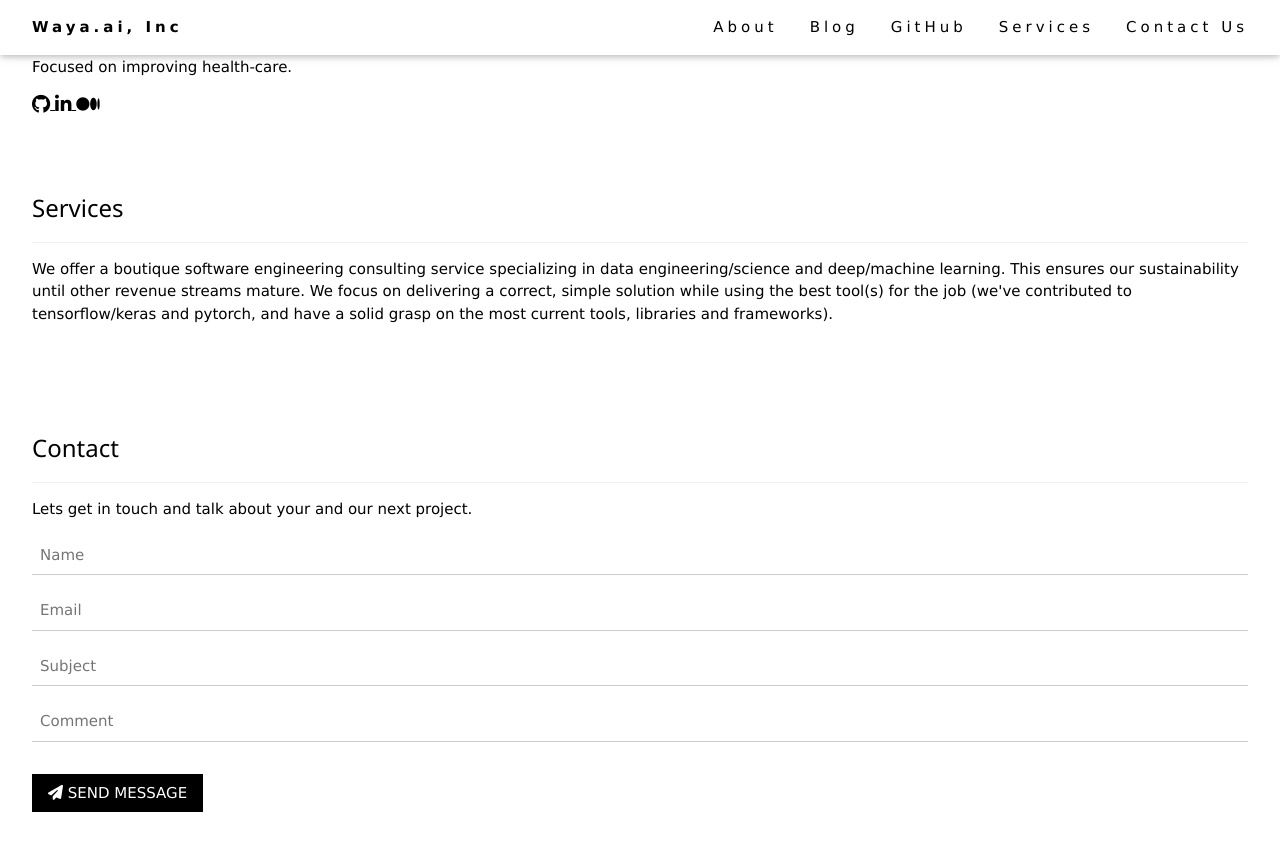
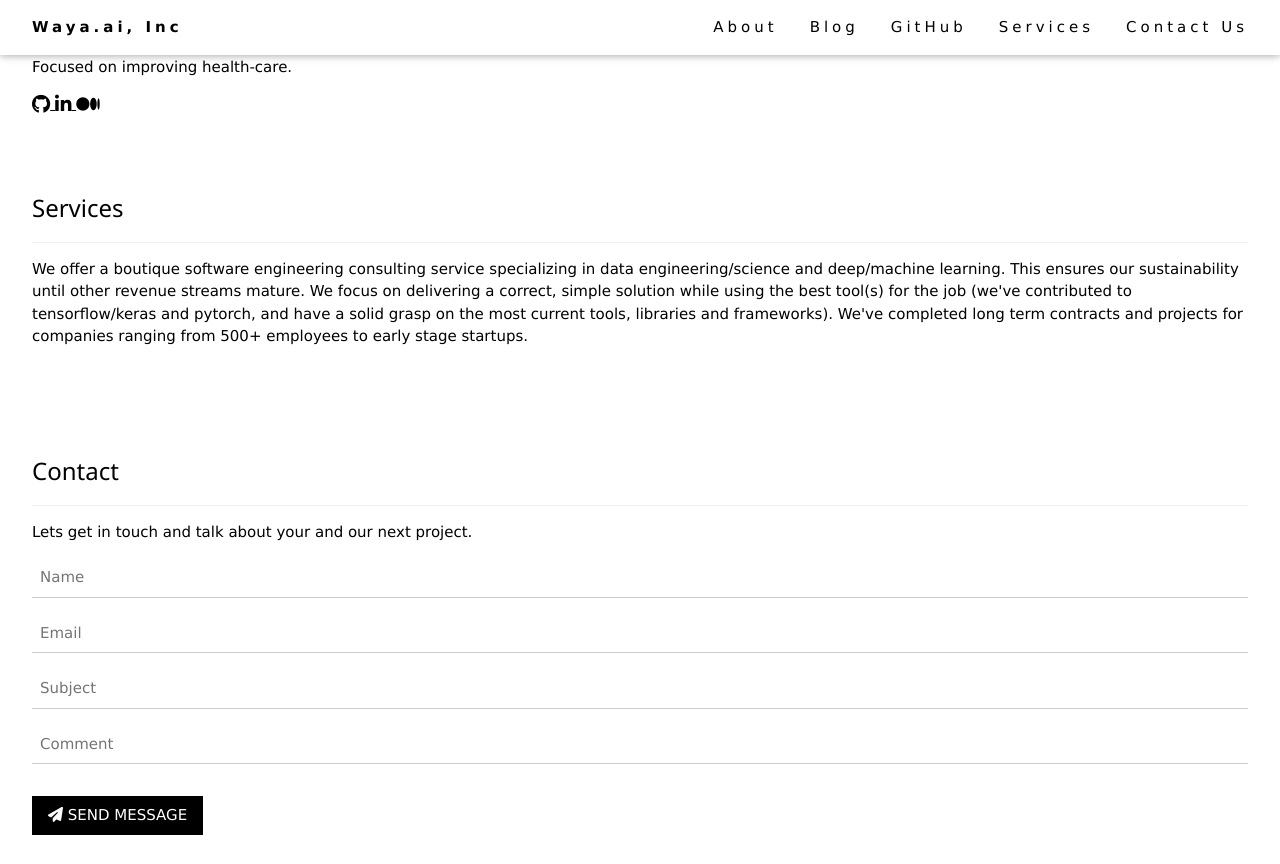
Before and after one commit to wayaai/Waya.ai, a Jekyll site: the page built from README.md, in a window 1280 px wide and 900 px high, scrolled down 1221 px, cut to the strip 0-864 px from the top of the window. Built offline with Jekyll 4.4.1, drawn with Linux system fonts in a browser that asks for light colours; nearby versions of some CDN libraries; our own code applies the rules of GitHub Pages for plain Markdown files.

Commit message:
Update default.html

```diff
--- a/_layouts/default.html
+++ b/_layouts/default.html
@@ -1,11 +1,16 @@
 <!DOCTYPE html>
 <html>
+
   <title>Waya.ai, Inc</title>
-<script src="https://use.fontawesome.com/39b823b81d.js"></script>
-<meta charset="UTF-8">
   <link rel="shortcut icon" type="image/png" href="https://github.com/wayaai/Waya.ai/raw/master/resources/favicon.png">
+
   <meta name="viewport" content="width=device-width, initial-scale=1">
   <link rel="stylesheet" href="https://www.w3schools.com/w3css/4/w3.css">
+
+  <meta charset="UTF-8">
+
+  <script src="https://use.fontawesome.com/39b823b81d.js"></script>
+
   <body>
 
     <!-- Navbar (sit on top) -->
@@ -62,7 +67,10 @@
       <!-- Services Section -->
       <div class="w3-container w3-padding-32" id="services">
         <h3 class="w3-border-bottom w3-border-light-grey w3-padding-16">Services</h3>
-    <p>We offer a boutique software engineering consulting service specializing in data engineering/science and deep/machine learning.  This ensures our sustainability until other revenue streams mature. We focus on delivering a correct, simple solution while using the best tool(s) for the job (we've contributed to tensorflow/keras and pytorch, and have a solid grasp on the most current tools, libraries and frameworks).</p>
+        <p>We offer a boutique software engineering consulting service specializing in data engineering/science and deep/machine learning.  This ensures our sustainability until other revenue streams mature.
+           We focus on delivering a correct, simple solution while using the best tool(s) for the job (we've contributed to tensorflow/keras and pytorch, and have a solid grasp on the most current tools, libraries and frameworks).
+           We've completed long term contracts and projects for companies ranging from 500+ employees to early stage startups.
+        </p>
       </div>
 
       <!-- Contact Section -->
```
Lines whose indentation alone changed are shown as unchanged.
